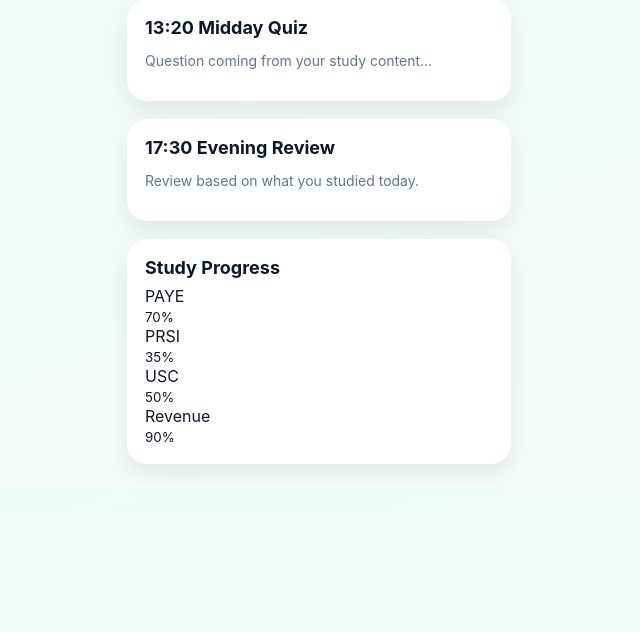
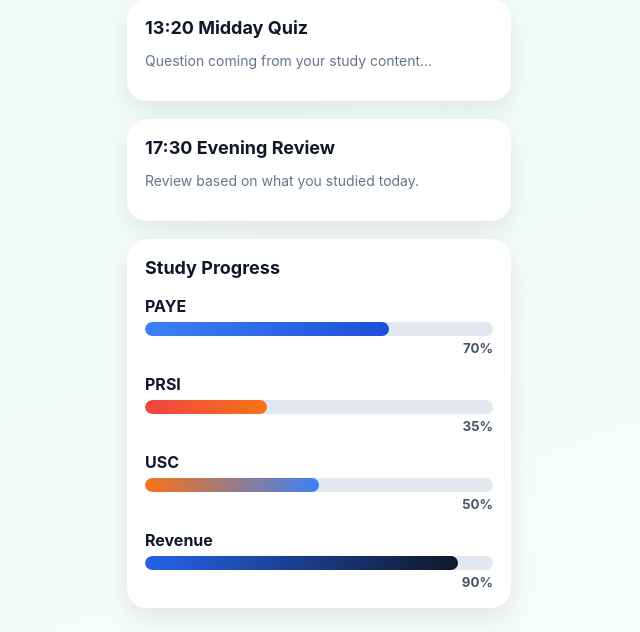
Before and after one commit to brunonfreitas/irish-payroll-tutor, a Flask app: page / in a window 1280 px wide. Shown: the part 286-918 px from the top of the page, without its empty margins (321-961 px from the left). Before the commit the page ends 759 px from the top, so only its background shows below. Run offline with Flask 3, Linux system fonts and the light colour scheme; some libraries are stand-ins or nearby versions.

Commit message:
add study progress chart

```diff
--- a/static/style.css
+++ b/static/style.css
@@ -49,3 +49,50 @@ p {
   font-size: 14px;
   color: #64748b;
 }
+
+.progress-item {
+  margin-top: 18px;
+}
+
+.progress-item span {
+  display: block;
+  font-weight: 700;
+  margin-bottom: 6px;
+}
+
+.bar {
+  width: 100%;
+  height: 14px;
+  background: #e2e8f0;
+  border-radius: 999px;
+  overflow: hidden;
+}
+
+.fill {
+  height: 100%;
+  border-radius: 999px;
+}
+
+.fill.weak {
+  background: linear-gradient(90deg, #ef4444, #f97316);
+}
+
+.fill.medium {
+  background: linear-gradient(90deg, #f97316, #3b82f6);
+}
+
+.fill.good {
+  background: linear-gradient(90deg, #3b82f6, #1d4ed8);
+}
+
+.fill.excellent {
+  background: linear-gradient(90deg, #2563eb, #0f172a);
+}
+
+.progress-item small {
+  display: block;
+  text-align: right;
+  margin-top: 4px;
+  color: #475569;
+  font-weight: 700;
+}
```
